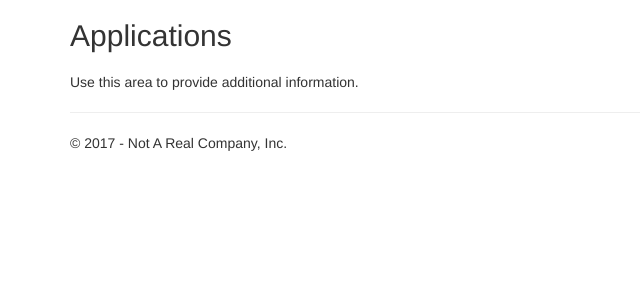
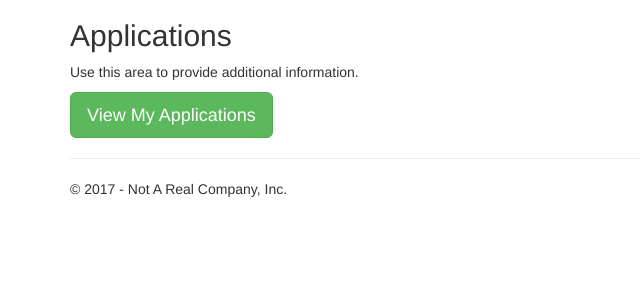
Before and after one commit to Massy1989/AssetManagement-WebApp, an ASP.NET Core app: page /Applications in a window 1280 px wide. Shown: the part 51-351 px from the top of the page, without its empty margins (0-640 px from the left). Run offline with ASP.NET Core 8, Linux system fonts and the light colour scheme; some libraries are stand-ins or nearby versions.

Commit message:
Minor changes to Applications Index

```diff
--- a/AssetManagement-WebApp/Views/Application/Index.cshtml
+++ b/AssetManagement-WebApp/Views/Application/Index.cshtml
@@ -1,7 +1,11 @@
 @{
     ViewData["Title"] = "Applications";
 }
-<h2>@ViewData["Title"]</h2>
-<h3>@ViewData["Message"]</h3>
-
-<p>Use this area to provide additional information.</p>
+<div class="row">
+    <div class="col-md-12">
+        <h2>@ViewData["Title"]</h2>
+        @*<h3>@ViewData["Message"]</h3>*@
+        <p>Use this area to provide additional information.</p>
+        <a asp-controller="Application" asp-action="Index" class="btn btn-lg btn-success">View My Applications</a>
+    </div>
+</div>
```
